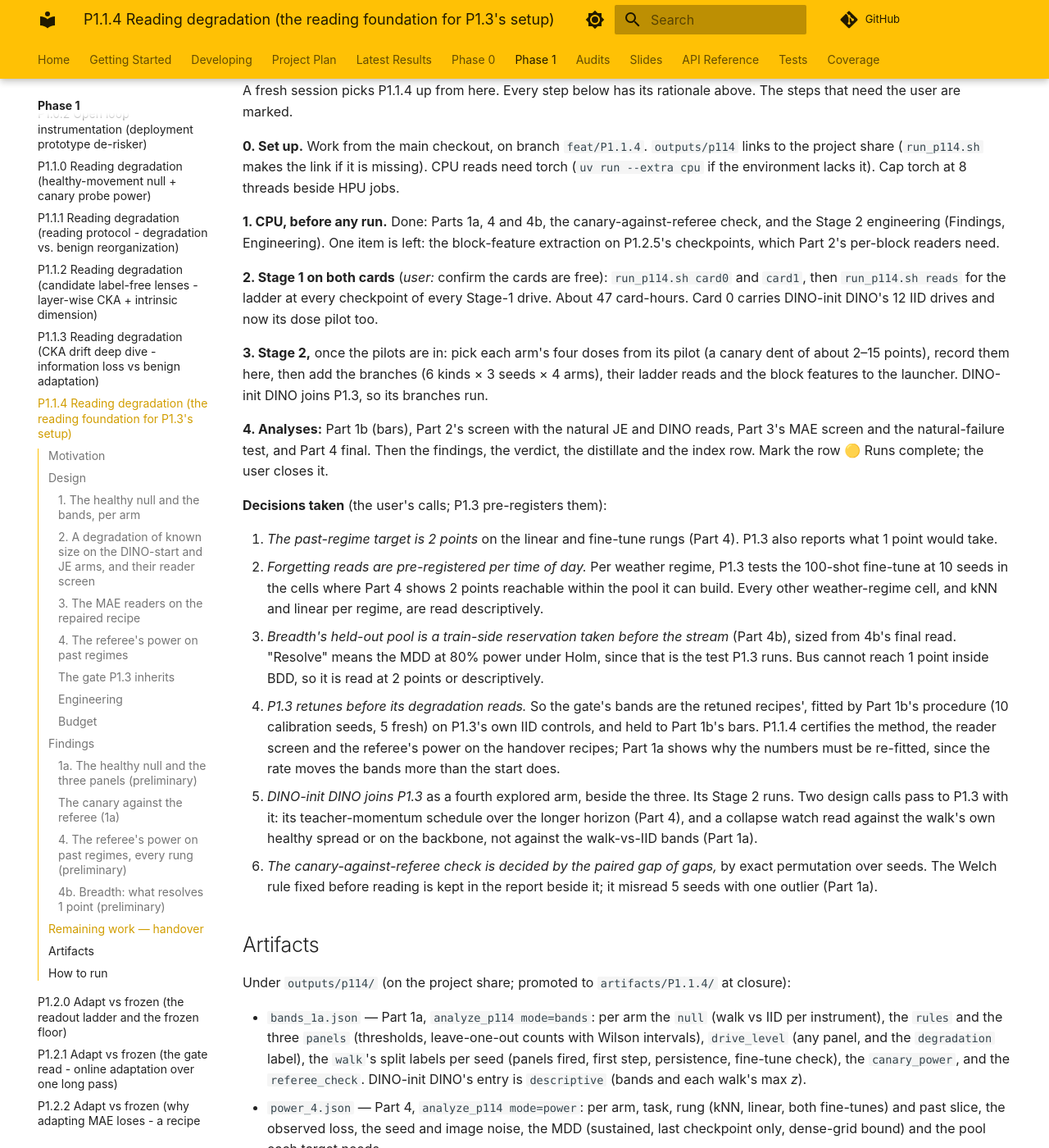
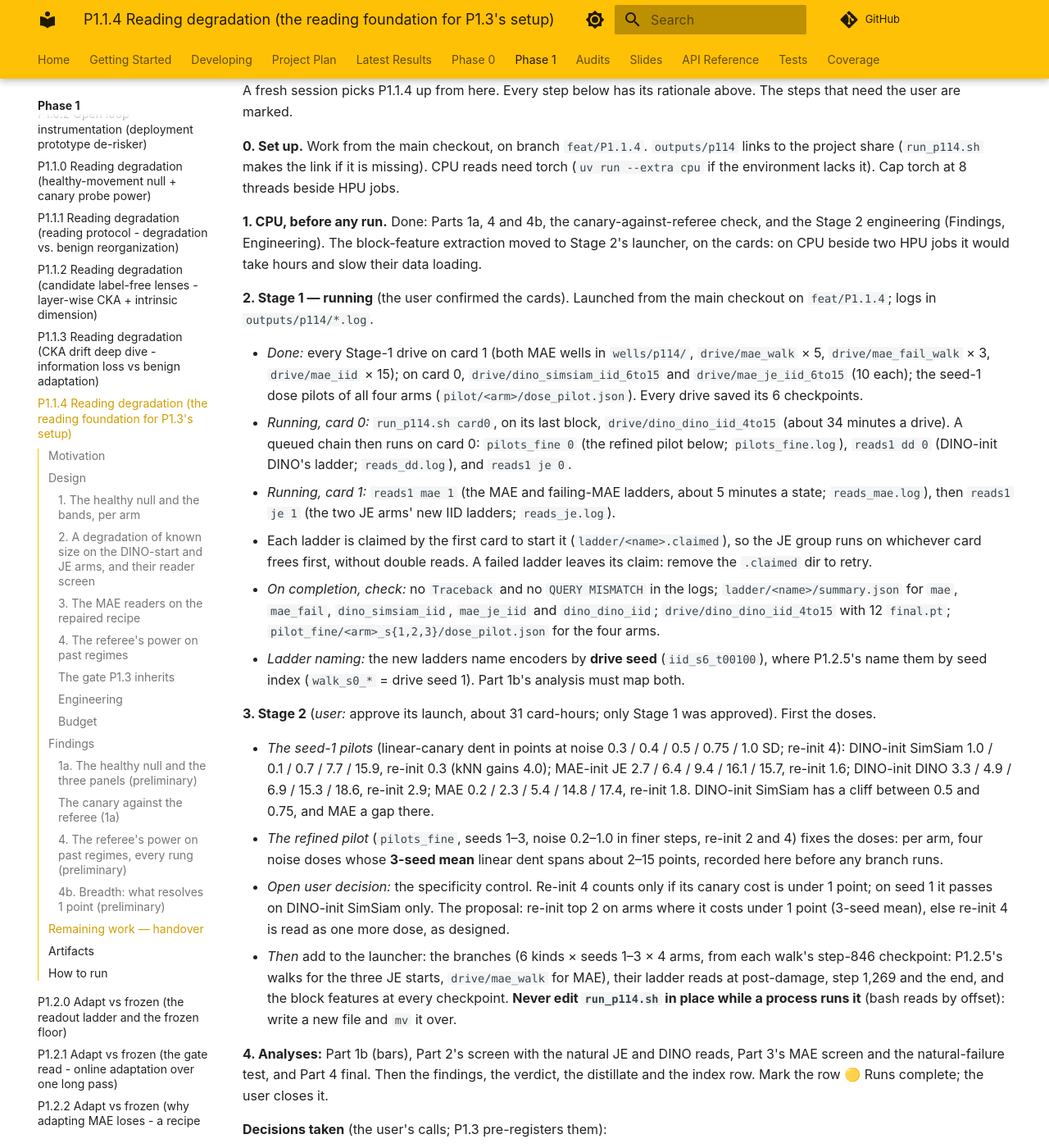
Before and after one commit to aidotse/cafl4ds, an MkDocs documentation site: the page built from docs/experiments/phase1/P1.1.4.md, in a window 1280 px wide and 1400 px high, scrolled down 13101 px. Shown: the whole window at 82% size. Built offline with MkDocs 1.6.1 and Material for MkDocs 9.7.7, drawn with Linux system fonts in a browser that asks for light colours; comment, search, counter and statistics services are not loaded.

Commit message:
docs(P1.1.4): handover with Stage 1's running state, the pilots and Stage 2's next steps
Co-Authored-By: Claude Opus 5.5 <noreply@anthropic.com>

```diff
--- a/docs/experiments/phase1/P1.1.4.md
+++ b/docs/experiments/phase1/P1.1.4.md
@@ -493,16 +493,44 @@ marked.
 it). Cap torch at 8 threads beside HPU jobs.
 
 **1. CPU, before any run.** Done: Parts 1a, 4 and 4b, the canary-against-referee check, and the Stage 2 engineering
-(Findings, Engineering). One item is left: the block-feature extraction on P1.2.5's checkpoints, which Part 2's
-per-block readers need.
+(Findings, Engineering). The block-feature extraction moved to Stage 2's launcher, on the cards: on CPU beside two HPU
+jobs it would take hours and slow their data loading.
 
-**2. Stage 1 on both cards** (*user:* confirm the cards are free): `run_p114.sh card0` and `card1`, then
-`run_p114.sh reads` for the ladder at every checkpoint of every Stage-1 drive. About 47 card-hours. Card 0 carries
-DINO-init DINO's 12 IID drives and now its dose pilot too.
+**2. Stage 1 — running** (the user confirmed the cards). Launched from the main checkout on `feat/P1.1.4`; logs in
+`outputs/p114/*.log`.
 
-**3. Stage 2,** once the pilots are in: pick each arm's four doses from its pilot (a canary dent of about 2–15 points),
-record them here, then add the branches (6 kinds × 3 seeds × 4 arms), their ladder reads and the block features to the
-launcher. DINO-init DINO joins P1.3, so its branches run.
+- *Done:* every Stage-1 drive on card 1 (both MAE wells in `wells/p114/`, `drive/mae_walk` × 5, `drive/mae_fail_walk` ×
+    3, `drive/mae_iid` × 15); on card 0, `drive/dino_simsiam_iid_6to15` and `drive/mae_je_iid_6to15` (10 each); the
+    seed-1 dose pilots of all four arms (`pilot/<arm>/dose_pilot.json`). Every drive saved its 6 checkpoints.
+- *Running, card 0:* `run_p114.sh card0`, on its last block, `drive/dino_dino_iid_4to15` (about 34 minutes a drive). A
+    queued chain then runs on card 0: `pilots_fine 0` (the refined pilot below; `pilots_fine.log`), `reads1 dd 0`
+    (DINO-init DINO's ladder; `reads_dd.log`), and `reads1 je 0`.
+- *Running, card 1:* `reads1 mae 1` (the MAE and failing-MAE ladders, about 5 minutes a state; `reads_mae.log`), then
+    `reads1 je 1` (the two JE arms' new IID ladders; `reads_je.log`).
+- Each ladder is claimed by the first card to start it (`ladder/<name>.claimed`), so the JE group runs on whichever card
+    frees first, without double reads. A failed ladder leaves its claim: remove the `.claimed` dir to retry.
+- *On completion, check:* no `Traceback` and no `QUERY MISMATCH` in the logs; `ladder/<name>/summary.json` for `mae`,
+    `mae_fail`, `dino_simsiam_iid`, `mae_je_iid` and `dino_dino_iid`; `drive/dino_dino_iid_4to15` with 12 `final.pt`;
+    `pilot_fine/<arm>_s{1,2,3}/dose_pilot.json` for the four arms.
+- *Ladder naming:* the new ladders name encoders by **drive seed** (`iid_s6_t00100`), where P1.2.5's name them by seed
+    index (`walk_s0_*` = drive seed 1). Part 1b's analysis must map both.
+
+**3. Stage 2** (*user:* approve its launch, about 31 card-hours; only Stage 1 was approved). First the doses.
+
+- *The seed-1 pilots* (linear-canary dent in points at noise 0.3 / 0.4 / 0.5 / 0.75 / 1.0 SD; re-init 4): DINO-init
+    SimSiam 1.0 / 0.1 / 0.7 / 7.7 / 15.9, re-init 0.3 (kNN gains 4.0); MAE-init JE 2.7 / 6.4 / 9.4 / 16.1 / 15.7,
+    re-init 1.6; DINO-init DINO 3.3 / 4.9 / 6.9 / 15.3 / 18.6, re-init 2.9; MAE 0.2 / 2.3 / 5.4 / 14.8 / 17.4, re-init
+    1.8. DINO-init SimSiam has a cliff between 0.5 and 0.75, and MAE a gap there.
+- *The refined pilot* (`pilots_fine`, seeds 1–3, noise 0.2–1.0 in finer steps, re-init 2 and 4) fixes the doses: per
+    arm, four noise doses whose **3-seed mean** linear dent spans about 2–15 points, recorded here before any branch
+    runs.
+- *Open user decision:* the specificity control. Re-init 4 counts only if its canary cost is under 1 point; on seed 1 it
+    passes on DINO-init SimSiam only. The proposal: re-init top 2 on arms where it costs under 1 point (3-seed mean),
+    else re-init 4 is read as one more dose, as designed.
+- *Then* add to the launcher: the branches (6 kinds × seeds 1–3 × 4 arms, from each walk's step-846 checkpoint: P1.2.5's
+    walks for the three JE starts, `drive/mae_walk` for MAE), their ladder reads at post-damage, step 1,269 and the end,
+    and the block features at every checkpoint. **Never edit `run_p114.sh` in place while a process runs it** (bash
+    reads by offset): write a new file and `mv` it over.
 
 **4. Analyses:** Part 1b (bars), Part 2's screen with the natural JE and DINO reads, Part 3's MAE screen and the
 natural-failure test, and Part 4 final. Then the findings, the verdict, the distillate and the index row. Mark the row 🟡
```
